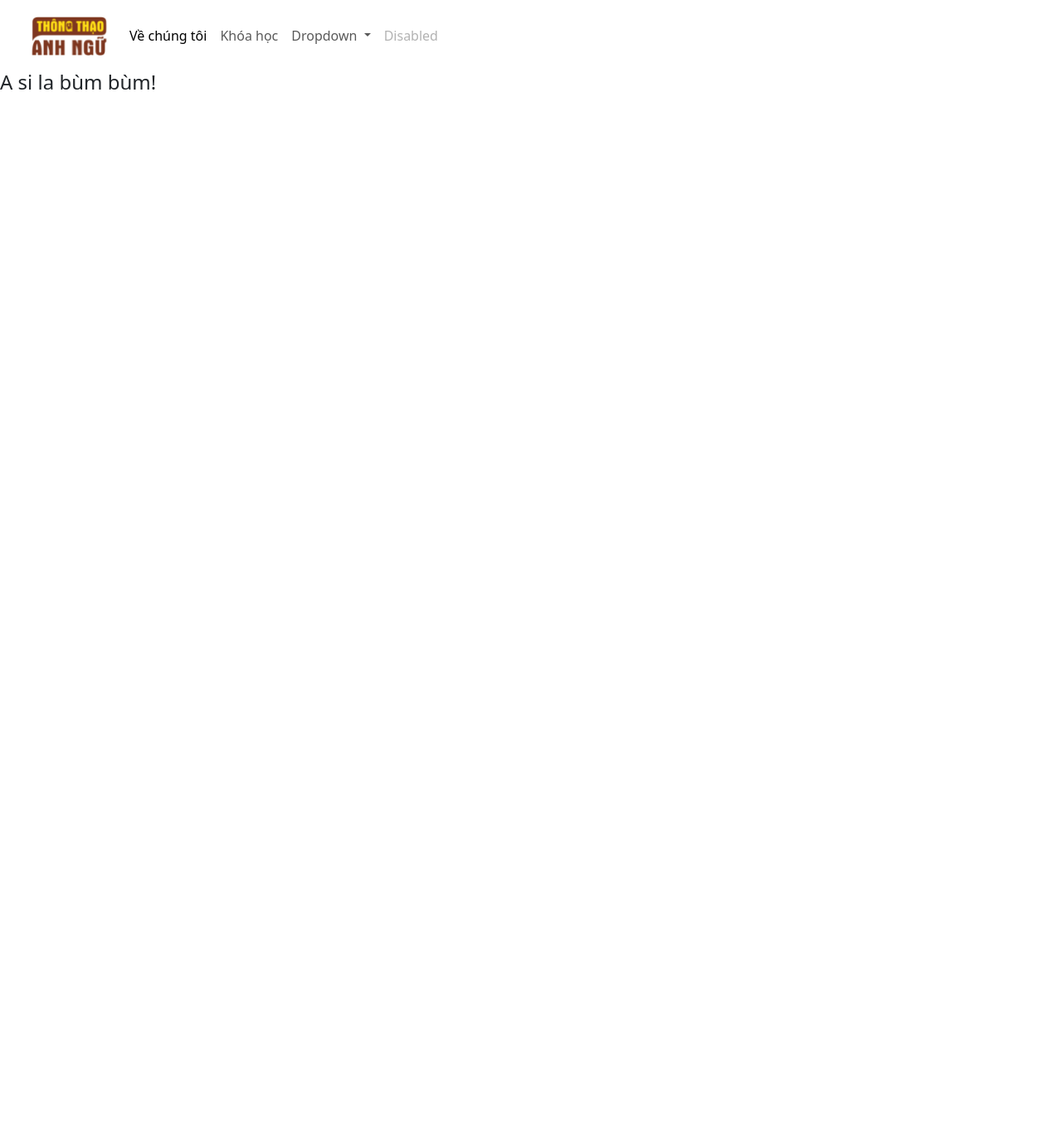
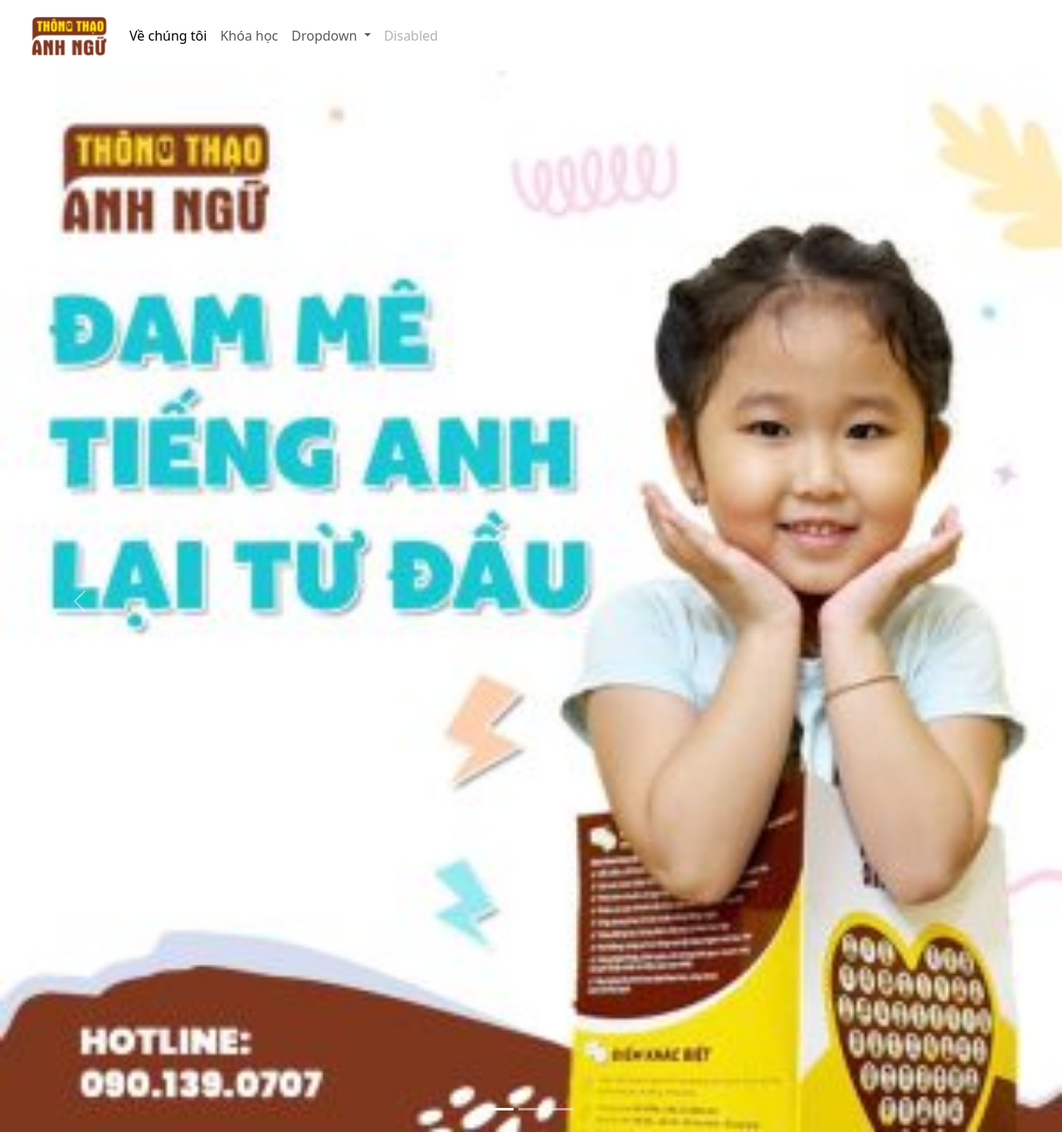
Before and after one commit to NguyenHuuDung-2011/thong-thao-anh-ngu, a Django app: page / in a window 1280 px wide. Shown: the whole page at 83% size. Before the commit the page ends 108 px from the top, so only its background shows below. Run offline with Django 5.2, Linux system fonts and the light colour scheme.

Commit message:
Push code in the second time

```diff
--- a/config/settings.py
+++ b/config/settings.py
@@ -119,10 +119,10 @@ USE_TZ = True
 # Static files (CSS, JavaScript, Images)
 # https://docs.djangoproject.com/en/5.1/howto/static-files/
 
-STATIC_URL = '/static/'
 STATIC_ROOT = os.path.join(BASE_DIR, 'staticfiles')
+STATIC_URL = '/thongthao/static/'
 STATICFILES_DIRS = [
-    str(BASE_DIR.joinpath('static')),
+    os.path.join(BASE_DIR, 'thongthao/static'),
 ]
 
 # Default primary key field type
--- /dev/null
+++ b/thongthao/templates/home.html
@@ -0,0 +1,30 @@
+{% extends "thongthao/base.html" %}
+{% load static %}
+{% block main_content %}
+<div id="carouselExampleIndicators" class="carousel slide">
+    <div class="carousel-indicators">
+      <button type="button" data-bs-target="#carouselExampleIndicators" data-bs-slide-to="0" class="active" aria-current="true" aria-label="Slide 1"></button>
+      <button type="button" data-bs-target="#carouselExampleIndicators" data-bs-slide-to="1" aria-label="Slide 2"></button>
+      <button type="button" data-bs-target="#carouselExampleIndicators" data-bs-slide-to="2" aria-label="Slide 3"></button>
+    </div>
+    <div class="carousel-inner">
+      <div class="carousel-item active">
+        <img src="{% static "thongthao/image/banner_1.png" %}" class="d-block w-100">
+      </div>
+      <div class="carousel-item">
+        <img src="{% static "thongthao/image/banner_2.png" %}" class="d-block w-100">
+      </div>
+      <div class="carousel-item">
+        <img src="{% static "thongthao/image/banner_3.png" %}" class="d-block w-100">
+      </div>
+    </div>
+    <button class="carousel-control-prev" type="button" data-bs-target="#carouselExampleIndicators" data-bs-slide="prev">
+      <span class="carousel-control-prev-icon" aria-hidden="true"></span>
+      <span class="visually-hidden">Previous</span>
+    </button>
+    <button class="carousel-control-next" type="button" data-bs-target="#carouselExampleIndicators" data-bs-slide="next">
+      <span class="carousel-control-next-icon" aria-hidden="true"></span>
+      <span class="visually-hidden">Next</span>
+    </button>
+  </div>
+{% endblock main_content %}
--- a/thongthao/templates/thongthao/base.html
+++ b/thongthao/templates/thongthao/base.html
@@ -15,7 +15,7 @@
 <body>
     <nav class="navbar navbar-expand-lg bg-body-tertiary">
         <div class="container-fluid">
-          <a class="navbar-brand" href="#">
+          <a class="navbar-brand" href="{% url 'home' %}">
             <img src="{% static 'thongthao/image/thongthao.png' %}" width="100" height="55" alt="Thông Thạo">
           </a>
           <button class="navbar-toggler" type="button" data-bs-toggle="collapse" data-bs-target="#navbarSupportedContent" aria-controls="navbarSupportedContent" aria-expanded="false" aria-label="Toggle navigation">
--- a/thongthao/templates/thongthao/home.html
+++ /dev/null
@@ -1,5 +0,0 @@
-{% extends "thongthao/base.html" %}
-{% load static %}
-{% block main_content %}
-    <h1>A si la bùm bùm!</h1>
-{% endblock main_content %}
--- a/thongthao/urls.py
+++ b/thongthao/urls.py
@@ -1,7 +1,7 @@
 from django.contrib import admin
 from django.urls import path
-from . import views
+from .views import HomeView
 
 urlpatterns = [
-    path('', views.home, name='home'),
+    path('', HomeView.as_view(), name='home'),
 ]
--- a/thongthao/views.py
+++ b/thongthao/views.py
@@ -1,5 +1,4 @@
-from django.shortcuts import render
+from django.views.generic import TemplateView
 
-# Create your views here.
-def home(request):
-    return render(request, 'thongthao/home.html')
+class HomeView(TemplateView):
+    template_name = 'home.html'
```
Also changed, not shown: thongthao/static/thongthao/image/banner_1.png (added), thongthao/static/thongthao/image/banner_2.png (added), thongthao/static/thongthao/image/banner_3.png (added).
